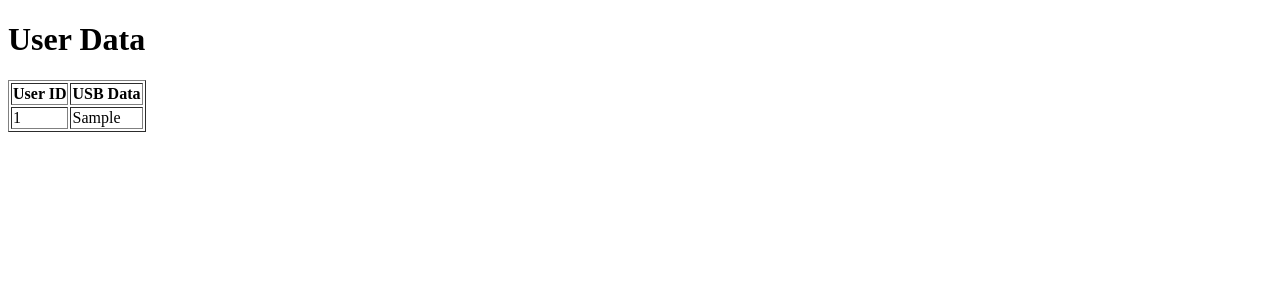
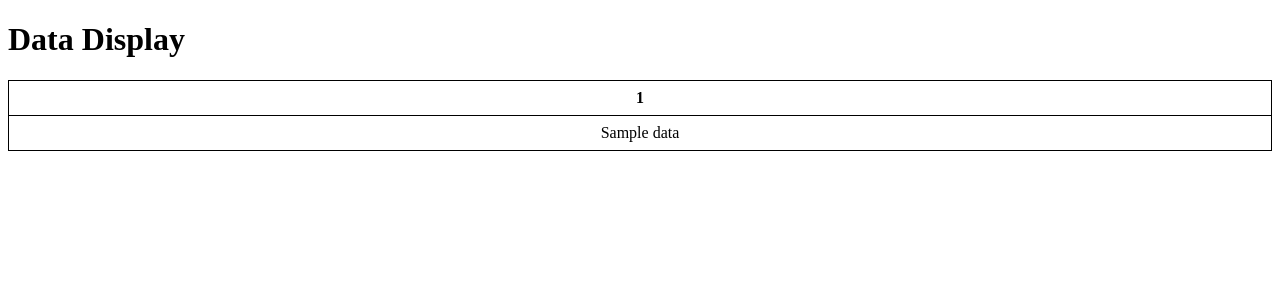
Before and after one commit to tayefmahmud63/flask_api, a Flask app: template templates/index.html in a window 1280 px wide. Shown: the top 300 px of the page. Run offline with Flask 3, Linux system fonts and the light colour scheme; the template is opened without the code that fills it: most values are stand-ins (such as "Sample title", 1, 10 or a date in 2020).

Commit message:
row cl added

```diff
--- a/app.py
+++ b/app.py
@@ -8,9 +8,8 @@ def init_db():
     with sqlite3.connect('data.db') as conn:
         cursor = conn.cursor()
         cursor.execute('''CREATE TABLE IF NOT EXISTS user_data (
-                            id INTEGER PRIMARY KEY AUTOINCREMENT,
-                            user_id TEXT NOT NULL,
-                            usb_data TEXT NOT NULL)''')
+                            user_id TEXT,
+                            usb_data TEXT)''')
         conn.commit()
 
 # Initialize the database
@@ -37,9 +36,20 @@ def receive_data():
 def index():
     with sqlite3.connect('data.db') as conn:
         cursor = conn.cursor()
-        cursor.execute('SELECT user_id, usb_data FROM user_data')
+        cursor.execute('SELECT user_id, GROUP_CONCAT(usb_data, ",") FROM user_data GROUP BY user_id')
         data = cursor.fetchall()
-    return render_template('index.html', data=data)
+
+    # Transpose the data to match the desired format
+    user_ids = [row[0] for row in data]
+    usb_data_rows = [row[1].split(',') for row in data]
+
+    max_length = max(len(usb_data) for usb_data in usb_data_rows)
+    for usb_data in usb_data_rows:
+        usb_data.extend([None] * (max_length - len(usb_data)))
+
+    usb_data_transposed = list(zip(*usb_data_rows))
+
+    return render_template('index.html', user_ids=user_ids, usb_data=usb_data_transposed)
 
 if __name__ == '__main__':
-    app.run(debug=True,host='0.0.0.0')
+    app.run(debug=True, host='0.0.0.0')
--- a/templates/index.html
+++ b/templates/index.html
@@ -2,23 +2,37 @@
 <html lang="en">
 <head>
     <meta charset="UTF-8">
-    <meta name="viewport" content="width=device-width, initial-scale=1.0">
-    <title>User Data</title>
+    <title>Data Display</title>
+    <style>
+        table {
+            width: 100%;
+            border-collapse: collapse;
+        }
+        table, th, td {
+            border: 1px solid black;
+        }
+        th, td {
+            text-align: center;
+            padding: 8px;
+        }
+    </style>
 </head>
 <body>
-    <h1>User Data</h1>
-    <table border="1">
+    <h1>Data Display</h1>
+    <table>
         <thead>
             <tr>
-                <th>User ID</th>
-                <th>USB Data</th>
+                {% for user_id in user_ids %}
+                <th>{{ user_id }}</th>
+                {% endfor %}
             </tr>
         </thead>
         <tbody>
-            {% for user_id, usb_data in data %}
+            {% for row in usb_data %}
             <tr>
-                <td>{{ user_id }}</td>
-                <td>{{ usb_data }}</td>
+                {% for data in row %}
+                <td>{{ data }}</td>
+                {% endfor %}
             </tr>
             {% endfor %}
         </tbody>
```
Also changed, not shown: data.db (deleted).
